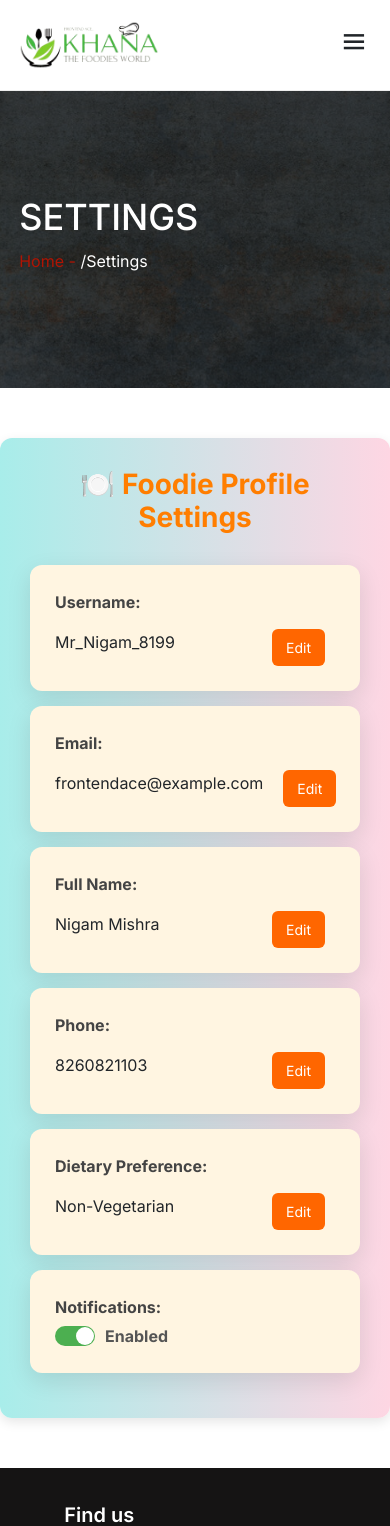
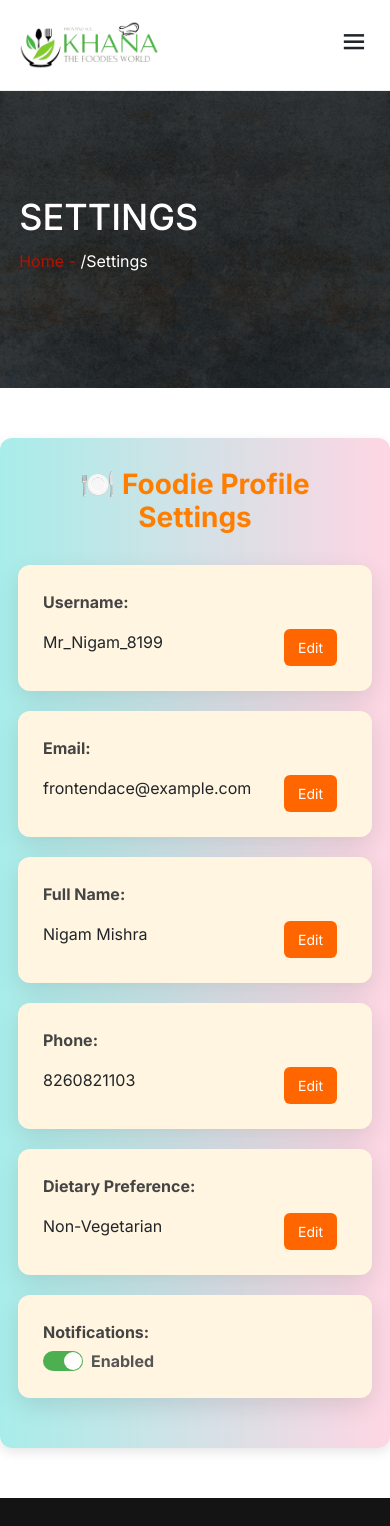
Before and after one commit to nigammishra/khana_thefoodiesworld, a React (Create React App) app: page /account/settings in a window 390 px wide. Shown: the top 1526 px of the page. Built offline with nearby package versions, Linux system fonts and the light colour scheme.

Commit message:
responsive  work 50% completed in payment method , wishlist item, and setting page table

```diff
--- a/src/pages/AccountDetails/Accountcss/settings.css
+++ b/src/pages/AccountDetails/Accountcss/settings.css
@@ -47,7 +47,7 @@
     font-size: 16px;
     border: 1px solid #ccc;
     border-radius: 6px;
-    width: 250px;
+    width: 100%;
   }
 
   .btn-edit,
@@ -190,3 +190,24 @@
     transform: scale(1.1);
     background: #e65c00;
   }
+
+
+  .setting-edit,
+.setting-display {
+  display: flex;
+  flex-wrap: wrap;
+  gap: 10px;
+}
+
+.setting-input,
+.setting-select {
+  width: 100%;
+  max-width: 100%;
+}
+
+@media (min-width: 576px) {
+  .setting-input,
+  .setting-select {
+    max-width: 100%;
+  }
+}
--- a/src/pages/AccountDetails/PaymentMethods.js
+++ b/src/pages/AccountDetails/PaymentMethods.js
@@ -305,14 +305,16 @@ const PaymentMethods = () => {
         </div>
 
         {/* List of saved payment methods */}
-        <div className="pm-saved-methods" style={{ marginTop: "30px" }}>
+        <div className="pm-saved-methods container" style={{ marginTop: "30px" }}>
   <h3>Saved Payment Methods</h3>
   {methods.length === 0 && <p>No payment methods saved.</p>}
+
   <ul style={{ listStyle: "none", padding: 0 }}>
     <AnimatePresence>
       {methods.map((method) => (
         <motion.li
           key={method.id}
+          className="row"
           style={{
             display: "flex",
             alignItems: "center",
@@ -320,6 +322,7 @@ const PaymentMethods = () => {
             border: "1px solid #ddd",
             padding: "10px",
             borderRadius: "5px",
+            flexWrap: "wrap", // Important for small screens
           }}
           variants={listItemVariants}
           initial="hidden"
@@ -327,18 +330,18 @@ const PaymentMethods = () => {
           exit="exit"
           layout
         >
+          <div className="col-12 col-sm-auto d-flex align-items-center mb-2 mb-sm-0">
             <img
               src={paymentMethodLogos[method.type]}
               alt={method.type}
               style={{ width: "50px", marginRight: "10px" }}
             />
-                  <div style={{ flexGrow: 1 }}>
-                    {["Visa", "MasterCard", "AmEx", "Discover"].includes(
-                      method.type
-                    ) ? (
+          </div>
+
+          <div className="col-12 col-sm flex-grow-1 mb-2 mb-sm-0">
+            {["Visa", "MasterCard", "AmEx", "Discover"].includes(method.type) ? (
               <>
-                        <strong>{method.type}</strong> ending in {method.last4} | Expiry:{" "}
-                        {method.expiry}
+                <strong>{method.type}</strong> ending in {method.last4} | Expiry: {method.expiry}
               </>
             ) : (
               <>
@@ -346,6 +349,8 @@ const PaymentMethods = () => {
               </>
             )}
           </div>
+
+          <div className="col-12 col-sm-auto text-sm-end">
             <button
               onClick={() => removeMethod(method.id)}
               style={{
@@ -355,15 +360,18 @@ const PaymentMethods = () => {
                 padding: "5px 10px",
                 cursor: "pointer",
                 borderRadius: "3px",
+                width: "100%", // Makes it full-width on small screens
               }}
             >
               Remove
             </button>
+          </div>
         </motion.li>
       ))}
     </AnimatePresence>
   </ul>
 </div>
+
       </section>
     </>
   );
--- a/src/pages/AccountDetails/Settings.js
+++ b/src/pages/AccountDetails/Settings.js
@@ -77,38 +77,50 @@ const Settings = () => {
       </div>
 
       <motion.div
-        className="settings-container"
+  className="settings-container container"
   initial={{ opacity: 0, y: 30 }}
   animate={{ opacity: 1, y: 0 }}
   transition={{ duration: 0.8 }}
 >
-        <h2 className="settings-title">🍽️ Foodie Profile Settings</h2>
+  <h2 className="settings-title text-center">🍽️ Foodie Profile Settings</h2>
 
-        {["username", "email", "fullName", "phone"].map((field, idx) => (
+  <div className="row">
+    {["username", "email", "fullName", "phone"].map((field) => (
       <motion.div
-            className="setting-row setting-card"
+        className="setting-row setting-card col-12 col-md-12"
         key={field}
         whileHover={{ rotateY: 5, scale: 1.01 }}
         transition={{ type: "spring", stiffness: 150 }}
+        style={{ marginBottom: "20px" }}
       >
         <label className="setting-label">
           {field === "fullName" ? "Full Name" : field.charAt(0).toUpperCase() + field.slice(1)}:
         </label>
 
         {editMode[field] ? (
-              <div className="setting-edit">
+          <div className="setting-edit d-flex flex-column flex-sm-row gap-2">
             <input
               type={field === "email" ? "email" : "text"}
               name={field}
               value={formData[field]}
               onChange={handleChange}
-                  className="setting-input"
+              className="setting-input flex-grow-1"
             />
-                <button onClick={() => handleSave(field)} className="btn-save" disabled={!hasChanged(field)}>Save</button>
-                <button onClick={() => handleCancel(field)} className="btn-cancel">Cancel</button>
+            <div className="d-flex gap-2">
+              <button
+                onClick={() => handleSave(field)}
+                className="btn-save"
+                disabled={!hasChanged(field)}
+              >
+                Save
+              </button>
+              <button onClick={() => handleCancel(field)} className="btn-cancel">
+                Cancel
+              </button>
+            </div>
           </div>
         ) : (
-              <div className="setting-display">
+          <div className="setting-display d-flex justify-content-between align-items-center flex-wrap gap-2">
             <span>{formData[field]}</span>
             <button onClick={() => handleEdit(field)} className="btn-edit">Edit</button>
           </div>
@@ -116,35 +128,45 @@ const Settings = () => {
       </motion.div>
     ))}
 
-        <motion.div className="setting-row setting-card" whileHover={{ rotateY: 5 }}>
+    <motion.div className="setting-row setting-card col-12 col-md-12" whileHover={{ rotateY: 5 }} style={{ marginBottom: "20px" }}>
       <label className="setting-label">Dietary Preference:</label>
       {editMode.dietaryPreference ? (
-            <div className="setting-edit">
+        <div className="setting-edit d-flex flex-column flex-sm-row gap-2">
           <select
             name="dietaryPreference"
             value={formData.dietaryPreference}
             onChange={handleChange}
-                className="setting-select"
+            className="setting-select flex-grow-1"
           >
             <option value="Vegetarian">Vegetarian</option>
             <option value="Vegan">Vegan</option>
             <option value="Non-Vegetarian">Non-Vegetarian</option>
             <option value="Keto">Keto</option>
           </select>
-              <button onClick={() => handleSave("dietaryPreference")} className="btn-save" disabled={!hasChanged("dietaryPreference")}>Save</button>
-              <button onClick={() => handleCancel("dietaryPreference")} className="btn-cancel">Cancel</button>
+          <div className="d-flex gap-2">
+            <button
+              onClick={() => handleSave("dietaryPreference")}
+              className="btn-save"
+              disabled={!hasChanged("dietaryPreference")}
+            >
+              Save
+            </button>
+            <button onClick={() => handleCancel("dietaryPreference")} className="btn-cancel">
+              Cancel
+            </button>
+          </div>
         </div>
       ) : (
-            <div className="setting-display">
+        <div className="setting-display d-flex justify-content-between align-items-center flex-wrap gap-2">
           <span>{formData.dietaryPreference}</span>
           <button onClick={() => handleEdit("dietaryPreference")} className="btn-edit">Edit</button>
         </div>
       )}
     </motion.div>
 
-        <motion.div className="setting-row setting-card" whileHover={{ scale: 1.02 }}>
+    <motion.div className="setting-row setting-card col-12 col-md-12" whileHover={{ scale: 1.02 }} style={{ marginBottom: "20px" }}>
       <label className="setting-label">Notifications:</label>
-          <div className="setting-toggle">
+      <div className="setting-toggle d-flex align-items-center gap-2">
         <input
           type="checkbox"
           name="notifications"
@@ -158,7 +180,9 @@ const Settings = () => {
         </span>
       </div>
     </motion.div>
+  </div>
 </motion.div>
+
     </>
   );
 };
--- a/src/pages/AccountDetails/WishlistItems.js
+++ b/src/pages/AccountDetails/WishlistItems.js
@@ -44,6 +44,7 @@ const WishlistItems = () => {
 
       {/* Wishlist Table */}
       <div className="wishlist-table-area container">
+  <div className="table-responsive">
     <table className="wishlist-table">
       <thead>
         <tr>
@@ -70,6 +71,8 @@ const WishlistItems = () => {
     </table>
   </div>
 </div>
+
+    </div>
   );
 };
 
```
Lines whose indentation alone changed are shown as unchanged.
